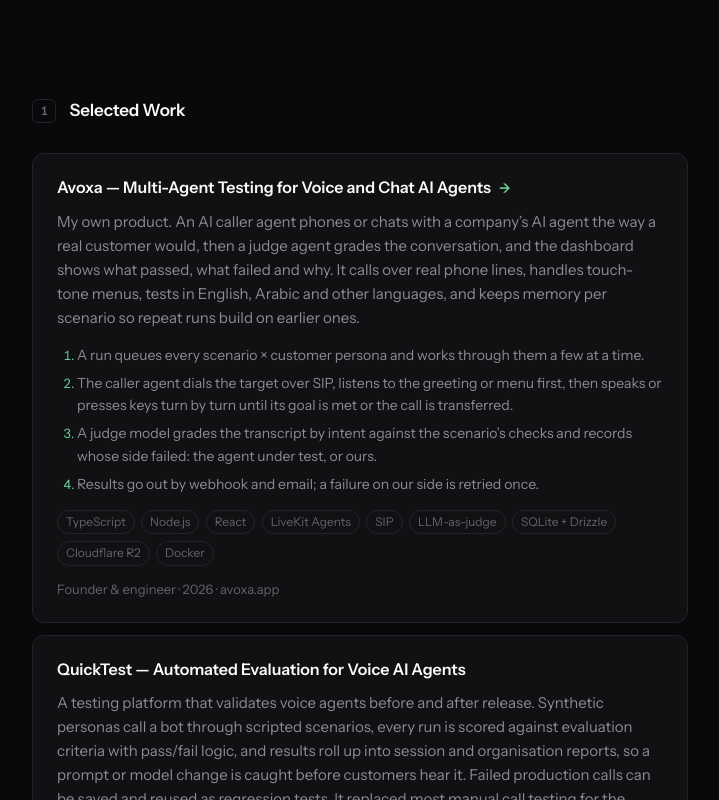
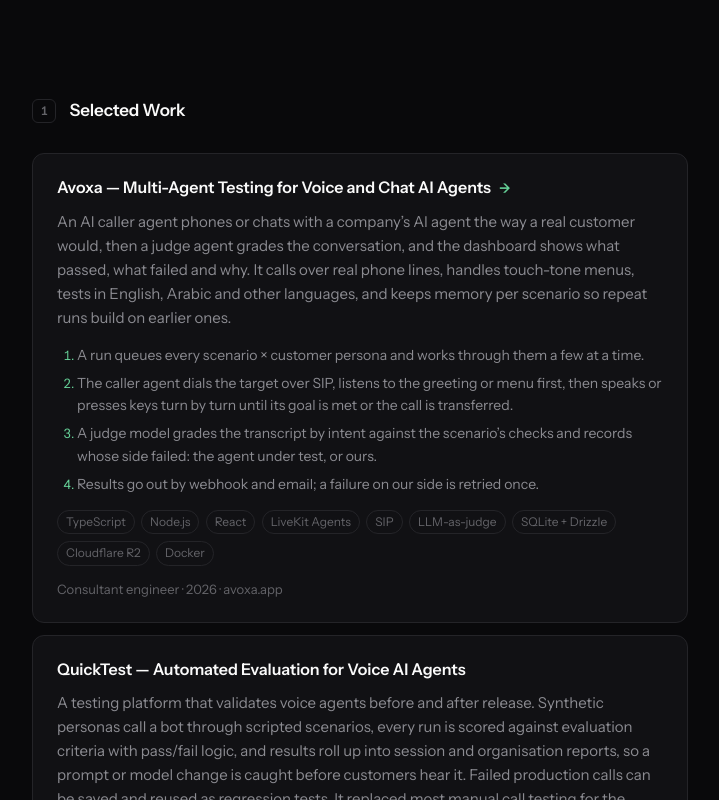
Before and after one commit to imkhubaibraza/imkhubaibraza.github.io, an Astro site: page / in a window 1280 px wide. Shown: the part 571-1371 px from the top of the page, without its empty margins (280-999 px from the left). Built offline with nearby package versions, Linux system fonts and the light colour scheme; Astro itself is replaced by a stand-in of ours.

Commit message:
Avoxa: consultant engineer, not founder
Co-Authored-By: Claude Opus 5.5 <noreply@anthropic.com>

```diff
--- a/src/data/profile.js
+++ b/src/data/profile.js
@@ -37,7 +37,7 @@ export const profile = {
     {
       name: 'Avoxa — Multi-Agent Testing for Voice and Chat AI Agents',
       blurb:
-        'My own product. An AI caller agent phones or chats with a company’s AI agent the way a real customer would, then a judge agent grades the conversation, and the dashboard shows what passed, what failed and why. It calls over real phone lines, handles touch-tone menus, tests in English, Arabic and other languages, and keeps memory per scenario so repeat runs build on earlier ones.',
+        'An AI caller agent phones or chats with a company’s AI agent the way a real customer would, then a judge agent grades the conversation, and the dashboard shows what passed, what failed and why. It calls over real phone lines, handles touch-tone menus, tests in English, Arabic and other languages, and keeps memory per scenario so repeat runs build on earlier ones.',
       flow: [
         'A run queues every scenario × customer persona and works through them a few at a time.',
         'The caller agent dials the target over SIP, listens to the greeting or menu first, then speaks or presses keys turn by turn until its goal is met or the call is transferred.',
@@ -45,7 +45,7 @@ export const profile = {
         'Results go out by webhook and email; a failure on our side is retried once.',
       ],
       stack: ['TypeScript', 'Node.js', 'React', 'LiveKit Agents', 'SIP', 'LLM-as-judge', 'SQLite + Drizzle', 'Cloudflare R2', 'Docker'],
-      meta: 'Founder & engineer · 2026 · avoxa.app',
+      meta: 'Consultant engineer · 2026 · avoxa.app',
       href: 'https://avoxa.app',
     },
     {
```
